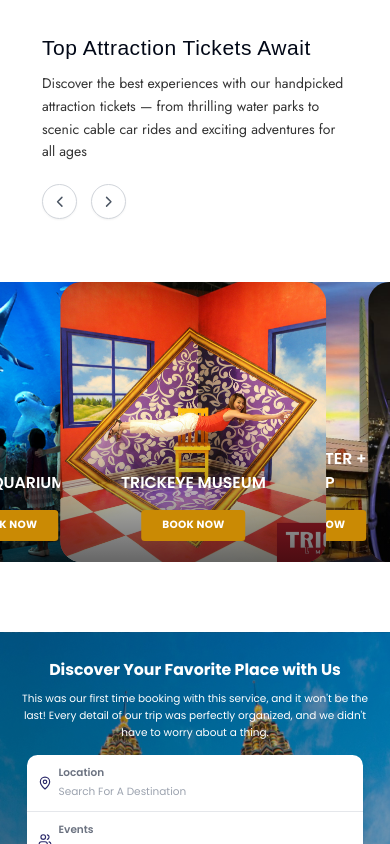
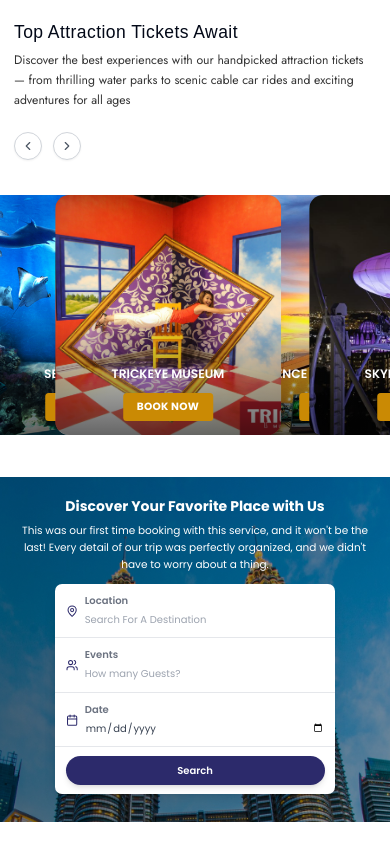
Before and after one commit to Brand-Mindz-Global-Technology-Pvt-Ltd/Nellai-Tourism-Frontend, a React (Vite) app: page / in a window 390 px wide. Shown: the part 940-1784 px from the top of the page. Built offline with nearby package versions, Linux system fonts and the light colour scheme; a web font is replaced by a local one.

Commit message:
second section and search section mobile device updted

```diff
--- a/client/components/PopularDestinations.tsx
+++ b/client/components/PopularDestinations.tsx
@@ -69,9 +69,9 @@
     { number: "02", title: "Temple Tour, India", image: "/images/popular-destinations/popularbg-2.jpg" },
     { number: "03", title: "Bangkok, ( Pattaya)", image: "/images/popular-destinations/popularbg-3.jpg" },
     { number: "04", title: "Bali Island, Thailand", image: "/images/popular-destinations/popularbg-4.jpg" },
-    { number: "05", title: "Marina Bay Sands", image: "https://api.builder.io/api/v1/image/assets/TEMP/12b05cd9147ab80327e2e186144ace9a20522ba9?width=922" },
-    { number: "06", title: "Gardens by the Bay", image: "https://api.builder.io/api/v1/image/assets/TEMP/adcfa8d38f483dcd3faedc958cb6537791e1100c?width=2212" },
-    { number: "07", title: "Putrajaya", image: "https://api.builder.io/api/v1/image/assets/TEMP/2a725d05762255d9e79faf8a54137c18f60ca35c?width=1868" },
+    // { number: "05", title: "Marina Bay Sands", image: "https://api.builder.io/api/v1/image/assets/TEMP/12b05cd9147ab80327e2e186144ace9a20522ba9?width=922" },
+    // { number: "06", title: "Gardens by the Bay", image: "https://api.builder.io/api/v1/image/assets/TEMP/adcfa8d38f483dcd3faedc958cb6537791e1100c?width=2212" },
+    // { number: "07", title: "Putrajaya", image: "https://api.builder.io/api/v1/image/assets/TEMP/2a725d05762255d9e79faf8a54137c18f60ca35c?width=1868" },
   ];
 
   return (
--- a/client/components/SearchSection.tsx
+++ b/client/components/SearchSection.tsx
@@ -5,7 +5,7 @@
   const { openModal } = useEnquireModal();
 
   return (
-    <section className="relative w-full min-h-[300px] sm:min-h-[350px] md:h-[450px] flex justify-center">
+    <section className="relative w-full min-h-[280px] sm:min-h-[350px] md:h-[450px] flex justify-center">
       {/* Background Image */}
       <div
         className="absolute inset-0 bg-cover bg-center sm:bg-top"
@@ -13,15 +13,15 @@
           backgroundImage: "url('/images/hero/search-background.jpg')"
         }}
       >
-        <div className="absolute inset-0 bg-black/20 sm:bg-black/10" />
+        <div className="absolute inset-0 bg-black/30 sm:bg-black/20 md:bg-black/10" />
       </div>
 
       {/* Content */}
-      <div className="relative z-10 text-center text-white max-w-4xl w-full pt-8 sm:pt-14 px-4 sm:px-6 md:px-8">
-        <h2 className="text-lg sm:text-xl md:text-2xl lg:text-3xl xl:text-4xl font-bold mb-3 sm:mb-4 leading-tight">
+      <div className="relative z-10 text-center text-white max-w-4xl w-full pt-6 sm:pt-8 md:pt-14 px-3 sm:px-4 md:px-6 lg:px-8 pb-8 sm:pb-0">
+        <h2 className="text-base sm:text-lg md:text-xl lg:text-2xl xl:text-3xl 2xl:text-4xl font-bold mb-2 sm:mb-3 md:mb-4 leading-tight">
           Discover Your Favorite Place with Us
         </h2>
-        <p className="text-xs sm:text-sm md:text-base mb-4 sm:mb-6 md:mb-10 leading-relaxed max-w-2xl mx-auto">
+        <p className="text-xs sm:text-sm md:text-base mb-3 sm:mb-4 md:mb-6 lg:mb-10 leading-relaxed max-w-2xl mx-auto">
           This was our first time booking with this service, and it won't be the
           last! <br className="hidden sm:block" />
           Every detail of our trip was perfectly organized, and we didn't have
@@ -30,66 +30,66 @@
 
         {/* Search Container */}
         <div className="
-          bg-white rounded-xl sm:rounded-2xl shadow-lg
+          bg-white rounded-lg sm:rounded-xl md:rounded-2xl shadow-lg
           flex flex-col sm:flex-row items-stretch sm:items-center
-          overflow-hidden w-full max-w-sm sm:max-w-2xl md:max-w-4xl lg:max-w-5xl mx-auto
+          overflow-hidden w-full max-w-xs sm:max-w-sm md:max-w-2xl lg:max-w-4xl xl:max-w-5xl mx-auto
         ">
           {/* Location */}
           <div className="
-            flex items-center gap-2 sm:gap-3 px-3 sm:px-4 md:px-6 py-3 sm:py-4 flex-1
+            flex items-center gap-2 sm:gap-3 px-3 sm:px-4 md:px-6 py-2.5 sm:py-3 md:py-4 flex-1
             border-b sm:border-b-0 sm:border-r border-gray-200
           ">
-            <MapPin className="w-4 h-4 sm:w-5 sm:h-5 text-tourism-primary flex-shrink-0" />
+            <MapPin className="w-3.5 h-3.5 sm:w-4 sm:h-4 md:w-5 md:h-5 text-tourism-primary flex-shrink-0" />
             <div className="text-left w-full min-w-0">
-              <p className="text-xs font-semibold text-gray-500">Location</p>
+              <p className="text-[10px] sm:text-xs font-semibold text-gray-500">Location</p>
               <input
                 type="text"
                 placeholder="Search For A Destination"
-                className="w-full text-xs sm:text-sm text-gray-700 focus:outline-none bg-transparent placeholder:text-gray-400"
+                className="w-full text-[10px] sm:text-xs md:text-sm text-gray-700 focus:outline-none bg-transparent placeholder:text-gray-400"
               />
             </div>
           </div>
 
           {/* Events / Guests */}
           <div className="
-            flex items-center gap-2 sm:gap-3 px-3 sm:px-4 md:px-6 py-3 sm:py-4 flex-1
+            flex items-center gap-2 sm:gap-3 px-3 sm:px-4 md:px-6 py-2.5 sm:py-3 md:py-4 flex-1
             border-b sm:border-b-0 sm:border-r border-gray-200
           ">
-            <Users className="w-4 h-4 sm:w-5 sm:h-5 text-tourism-primary flex-shrink-0" />
+            <Users className="w-3.5 h-3.5 sm:w-4 sm:h-4 md:w-5 md:h-5 text-tourism-primary flex-shrink-0" />
             <div className="text-left w-full min-w-0">
-              <p className="text-xs font-semibold text-gray-500">Events</p>
+              <p className="text-[10px] sm:text-xs font-semibold text-gray-500">Events</p>
               <input
                 type="text"
                 placeholder="How many Guests?"
-                className="w-full text-xs sm:text-sm text-gray-700 focus:outline-none bg-transparent placeholder:text-gray-400"
+                className="w-full text-[10px] sm:text-xs md:text-sm text-gray-700 focus:outline-none bg-transparent placeholder:text-gray-400"
               />
             </div>
           </div>
 
           {/* Date */}
           <div className="
-            flex items-center gap-2 sm:gap-3 px-3 sm:px-4 md:px-6 py-3 sm:py-4 flex-1
+            flex items-center gap-2 sm:gap-3 px-3 sm:px-4 md:px-6 py-2.5 sm:py-3 md:py-4 flex-1
             border-b sm:border-b-0 sm:border-r border-gray-200
           ">
-            <Calendar className="w-4 h-4 sm:w-5 sm:h-5 text-tourism-primary flex-shrink-0" />
+            <Calendar className="w-3.5 h-3.5 sm:w-4 sm:h-4 md:w-5 md:h-5 text-tourism-primary flex-shrink-0" />
             <div className="text-left w-full min-w-0">
-              <p className="text-xs font-semibold text-gray-500">Date</p>
+              <p className="text-[10px] sm:text-xs font-semibold text-gray-500">Date</p>
               <input
                 type="date"
-                className="w-full text-xs sm:text-sm text-gray-700 focus:outline-none bg-transparent"
+                className="w-full text-[10px] sm:text-xs md:text-sm text-gray-700 focus:outline-none bg-transparent"
               />
             </div>
           </div>
 
           {/* Search Button */}
-          <div className="px-3 sm:px-4 md:px-6 py-3 sm:py-4 flex items-center justify-center">
+          <div className="px-3 sm:px-4 md:px-6 py-2.5 sm:py-3 md:py-4 flex items-center justify-center">
             <button
               type="button"
               onClick={openModal}
               className="
                 bg-tourism-primary hover:bg-tourism-primary/90 text-white font-semibold
-                px-4 sm:px-6 md:px-8 py-2 sm:py-2.5 md:py-3 rounded-full shadow-md transition w-full sm:w-auto
-                text-xs sm:text-sm md:text-base
+                px-3 sm:px-4 md:px-6 lg:px-8 py-2 sm:py-2.5 md:py-3 rounded-full shadow-md transition w-full sm:w-auto
+                text-[10px] sm:text-xs md:text-sm lg:text-base
               "
             >
               Search
--- a/client/components/TravelCategories.tsx
+++ b/client/components/TravelCategories.tsx
@@ -143,15 +143,15 @@
   };
 
   return (
-    <section className="w-full py-12 px-0 ">
+    <section className="w-full py-8 sm:py-12 px-0">
       {/* Heading with Navigation Controls */}
-      <div className="max-w-[1440px] mx-auto px-12">
-        <div className="flex flex-col lg:flex-row justify-between items-start gap-4 mb-8">
+      <div className="max-w-[1440px] mx-auto px-4 sm:px-6 md:px-8 lg:px-12">
+        <div className="flex flex-col lg:flex-row justify-between items-start gap-4 sm:gap-6 mb-6 sm:mb-8">
           <div>
-            <h2 className="text-2xl md:text-3xl font-normal tracking-wide font-lemo">
+            <h2 className="text-xl sm:text-2xl md:text-3xl font-normal tracking-wide font-lemo">
               Top Attraction Tickets Await
             </h2>
-            <p className="text-base md:text-lg text-black/80 mt-3 max-w-4xl leading-relaxed font-normal" style={{fontFamily: 'Jost, sans-serif'}}>
+            <p className="text-sm sm:text-base md:text-lg text-black/80 mt-2 sm:mt-3 max-w-4xl leading-relaxed font-normal" style={{fontFamily: 'Jost, sans-serif'}}>
               Discover the best experiences with our handpicked attraction tickets —
               from thrilling water parks to scenic cable car rides and exciting
               adventures for all ages
@@ -159,43 +159,43 @@
           </div>
 
           {/* Navigation Controls */}
-          <div className="flex gap-4 mt-2 lg:mt-0">
+          <div className="flex gap-3 sm:gap-4 mt-2 lg:mt-0">
             <button
               onClick={scrollLeft}
-              className="w-10 h-10 bg-white border border-gray-300 rounded-full flex items-center justify-center hover:bg-gray-50 transition-colors shadow-sm"
+              className="w-8 h-8 sm:w-10 sm:h-10 bg-white border border-gray-300 rounded-full flex items-center justify-center hover:bg-gray-50 transition-colors shadow-sm"
               aria-label="Scroll left"
             >
-              <ChevronLeft className="w-5 h-5 text-gray-600" />
+              <ChevronLeft className="w-4 h-4 sm:w-5 sm:h-5 text-gray-600" />
             </button>
             <button
               onClick={scrollRight}
-              className="w-10 h-10 bg-white border border-gray-300 rounded-full flex items-center justify-center hover:bg-gray-50 transition-colors shadow-sm"
+              className="w-8 h-8 sm:w-10 sm:h-10 bg-white border border-gray-300 rounded-full flex items-center justify-center hover:bg-gray-50 transition-colors shadow-sm"
               aria-label="Scroll right"
             >
-              <ChevronRight className="w-5 h-5 text-gray-600" />
+              <ChevronRight className="w-4 h-4 sm:w-5 sm:h-5 text-gray-600" />
             </button>
           </div>
         </div>
       </div>
 
       {/* Velocity-based scrolling carousel */}
-      <div className="mt-10 relative overflow-hidden">
+      <div className="mt-6 sm:mt-8 md:mt-10 relative overflow-hidden">
         <div ref={carouselRef} className="overflow-x-auto hide-scrollbar">
           <VelocityCarousel
             baseVelocity={isHovered ? 0 : 20}
-            className="flex items-center gap-8 py-8"
+            className="flex items-center gap-4 sm:gap-6 md:gap-8 py-4 sm:py-6 md:py-8"
             parallaxClassName="relative"
-            scrollerClassName="flex items-center gap-8"
+            scrollerClassName="flex items-center gap-4 sm:gap-6 md:gap-8"
           >
           {categories.map((item, i) => (
             <div
               key={i}
-              className="shrink-0 grow-0 basis-[280px] md:basis-[300px] lg:basis-[380px] px-2"
+              className="shrink-0 grow-0 basis-[240px] sm:basis-[280px] md:basis-[300px] lg:basis-[380px] px-2 sm:px-3"
               onMouseEnter={() => setIsHovered(true)}
               onMouseLeave={() => setIsHovered(false)}
             >
               <motion.article
-                className="relative w-full h-[280px] md:h-[300px] lg:h-[340px] rounded-3xl overflow-hidden cursor-pointer group"
+                className="relative w-full h-[240px] sm:h-[280px] md:h-[300px] lg:h-[340px] rounded-2xl sm:rounded-3xl overflow-hidden cursor-pointer group"
                 whileHover={{
                   scale: 1.05,
                 }}
@@ -214,13 +214,13 @@
                 <div className="absolute inset-0 bg-gradient-to-t from-black/60 via-transparent to-transparent" />
 
                 {/* Content */}
-                <div className="relative h-full flex flex-col justify-end items-center text-white text-center p-6 md:p-8">
-                  <h3 className="text-lg md:text-xl lg:text-2xl font-semibold mb-4">
+                <div className="relative h-full flex flex-col justify-end items-center text-white text-center p-4 sm:p-6 md:p-8">
+                  <h3 className="text-sm sm:text-lg md:text-xl lg:text-2xl font-semibold mb-3 sm:mb-4">
                     {item.title}
                   </h3>
                   <button
                     onClick={openModal}
-                    className="bg-yellow-600 text-white px-6 md:px-7 lg:px-8 py-2.5 text-xs md:text-sm font-bold uppercase tracking-wide rounded hover:opacity-90 transition-opacity"
+                    className="bg-yellow-600 text-white px-4 sm:px-6 md:px-7 lg:px-8 py-2 sm:py-2.5 text-xs sm:text-xs md:text-sm font-bold uppercase tracking-wide rounded hover:opacity-90 transition-opacity"
                   >
                     Book Now
                   </button>
```
